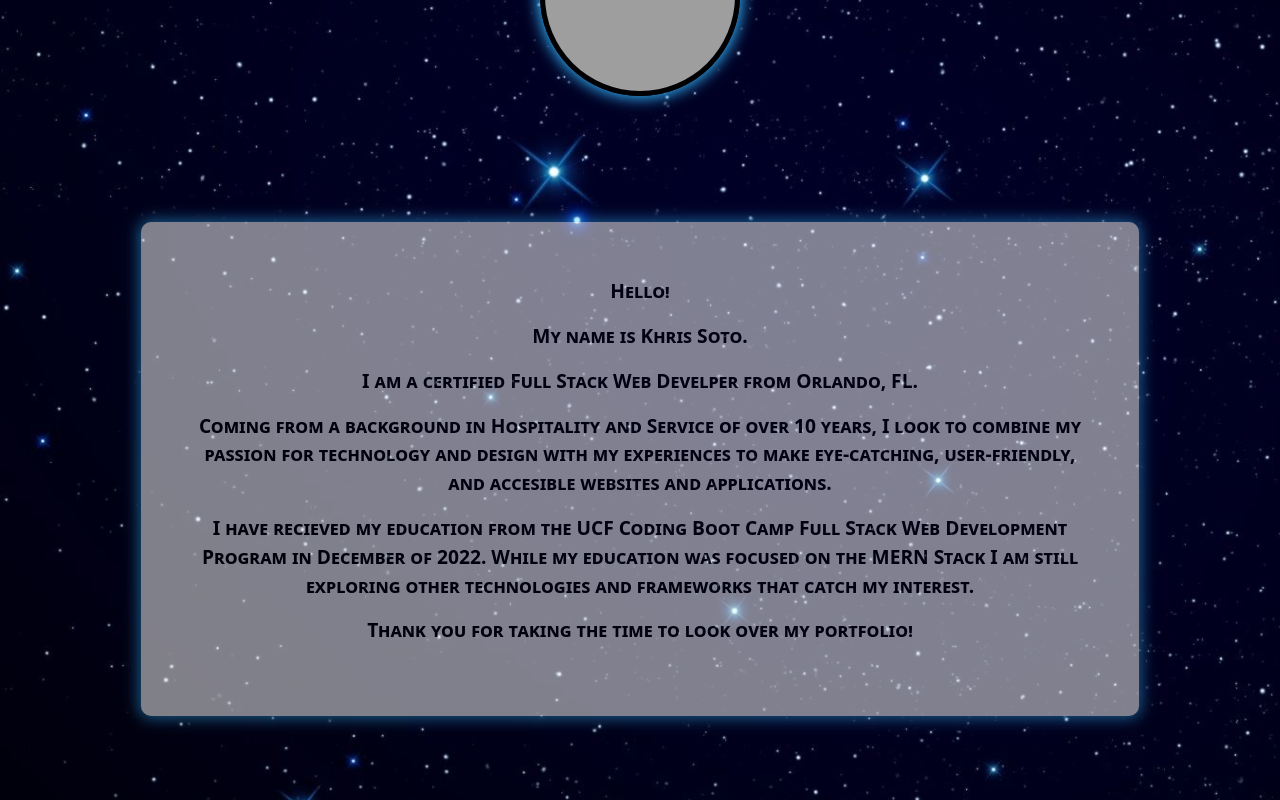
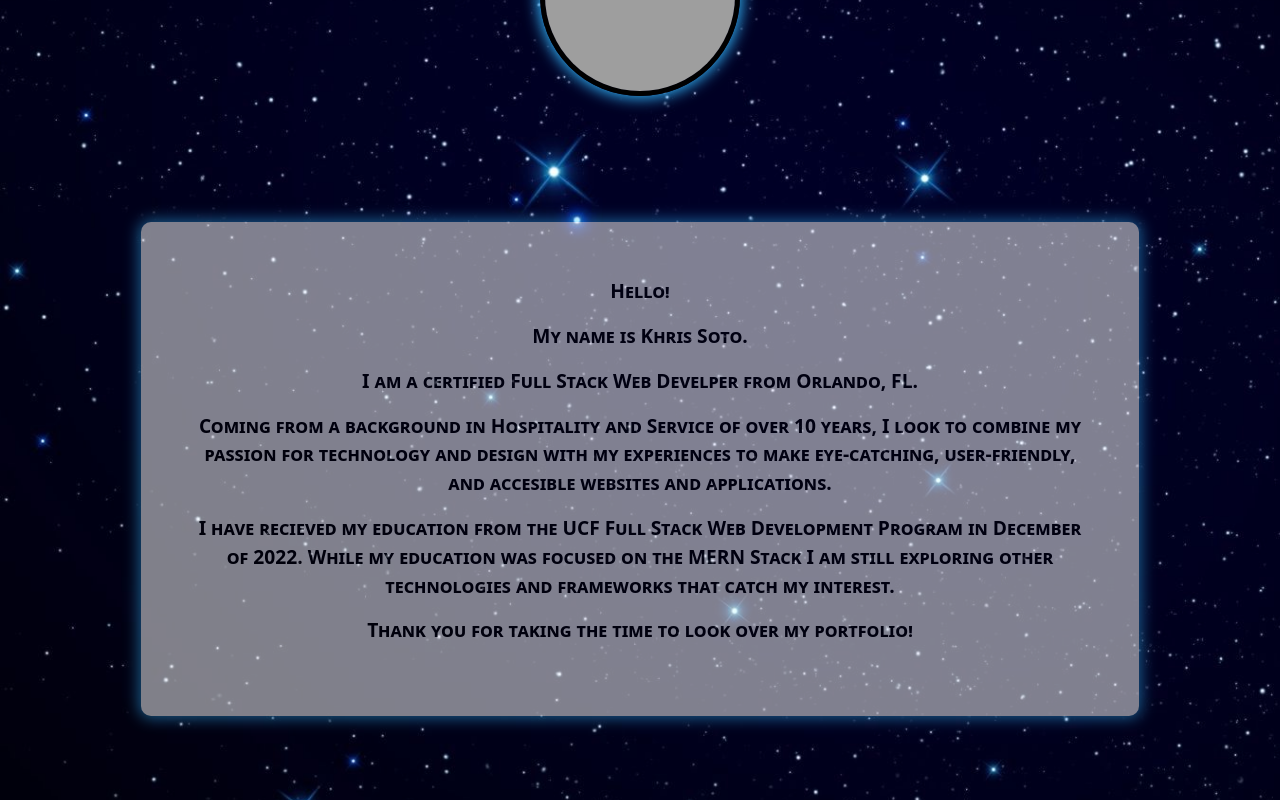
Before and after one commit to KSoto18/Portfolio-React, a React (Create React App) app: page / in a window 1280 px wide. Shown: the part 379-1179 px from the top of the page. Built offline with nearby package versions, Linux system fonts and the light colour scheme; grey boxes are pictures that could not be loaded.

Commit message:
update about me

```diff
--- a/src/components/About/index.jsx
+++ b/src/components/About/index.jsx
@@ -23,8 +23,7 @@ const About = () => {
 
                     <p> Coming from a background in Hospitality and Service of over 10 years, I look to combine my passion for technology and design with my experiences to make eye-catching, user-friendly, and accesible websites and applications.</p>
 
-                    <p>I have recieved my education from the UCF Coding Boot Camp
-                        Full Stack Web Development Program in December of 2022. While my education was focused on the MERN Stack I am still exploring other technologies and frameworks that catch my interest.</p>
+                    <p>I have recieved my education from the UCF Full Stack Web Development Program in December of 2022. While my education was focused on the MERN Stack I am still exploring other technologies and frameworks that catch my interest.</p>
 
                     <p>Thank you for taking the time to look over my portfolio!</p>
 
```
